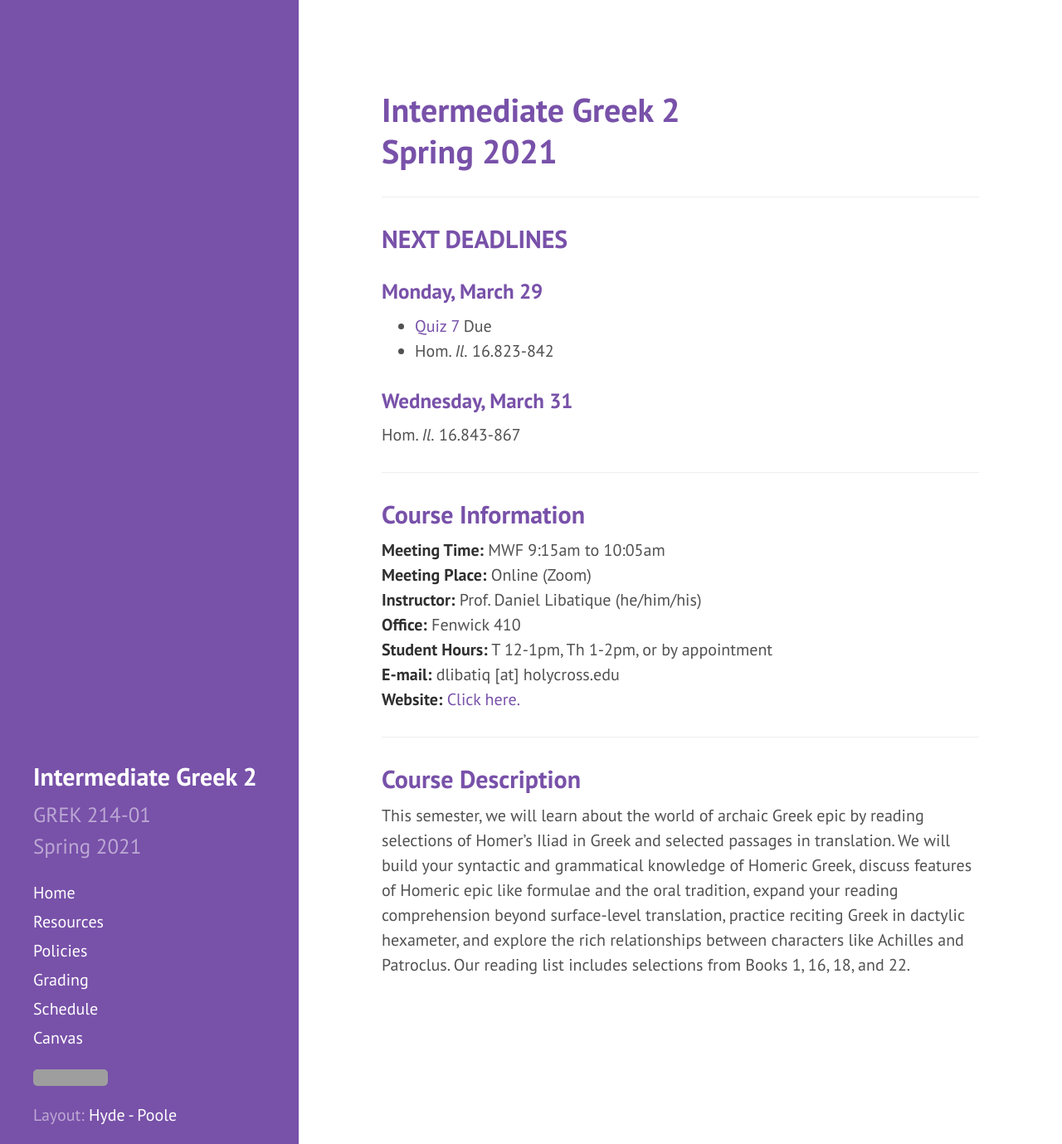
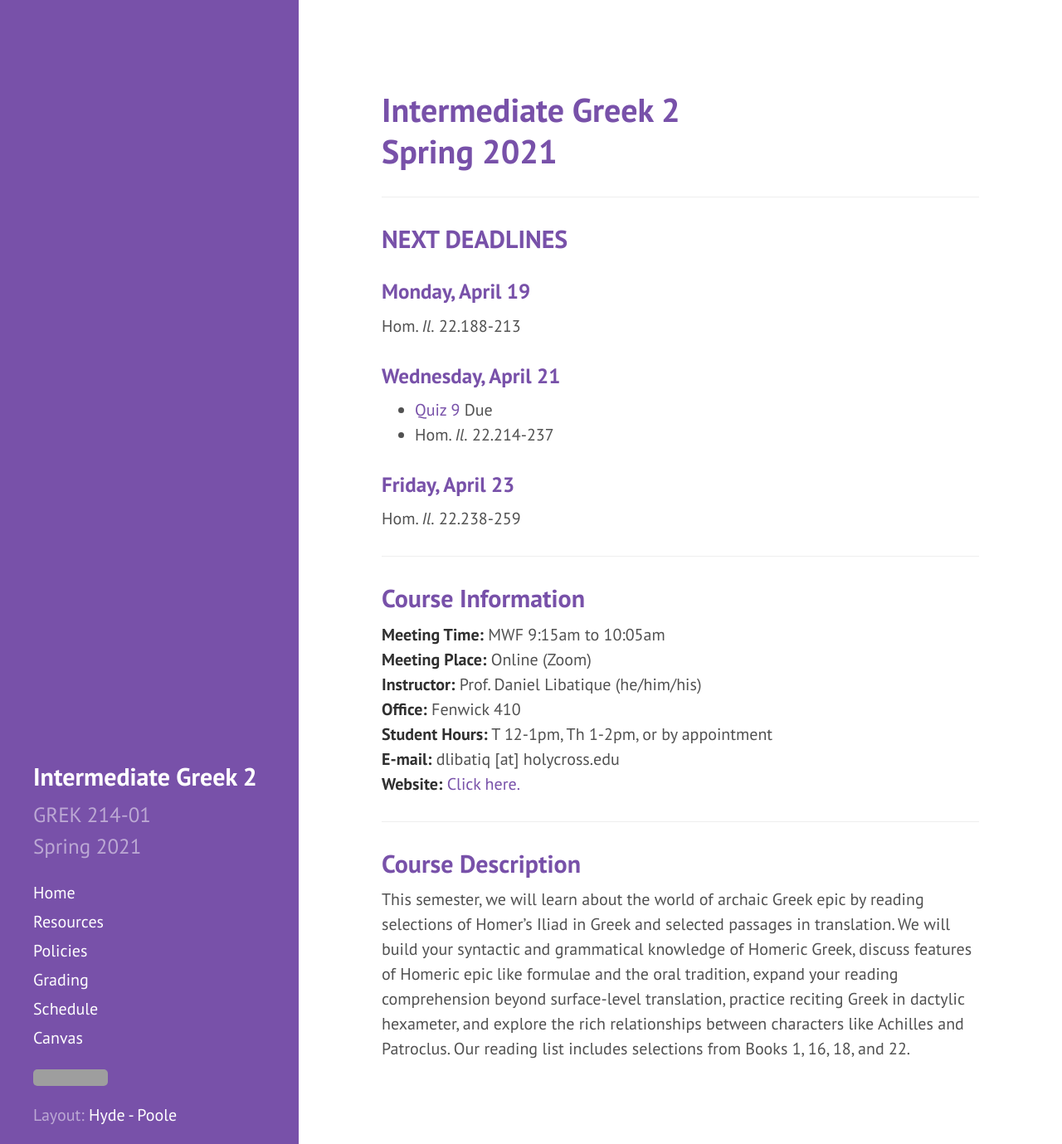
Before and after one commit to DLibatique/GREK214-S21, a Jekyll site: the page built from _pages/index.md, in a window 1280 px wide and 1379 px high. Shown: the whole window at 83% size. Built offline with Jekyll 4.4.1, drawn with Linux system fonts in a browser that asks for light colours; grey boxes are pictures that could not be loaded.

Commit message:
updated homepage

```diff
--- a/_pages/index.md
+++ b/_pages/index.md
@@ -10,12 +10,15 @@ permalink: /
 
 ## NEXT DEADLINES
 
-### Monday, March 29
-* [Quiz 7](https://hc.instructure.com/courses/2941/assignments/31069) Due
-* Hom. *Il.* 16.823-842
+### Monday, April 19
+Hom. *Il.* 22.188-213
 
-### Wednesday, March 31
-Hom. *Il.* 16.843-867
+### Wednesday, April 21
+* [Quiz 9](https://hc.instructure.com/courses/2941/assignments/31072) Due
+* Hom. *Il.* 22.214-237
+
+### Friday, April 23
+Hom. *Il.* 22.238-259
 
 ***
 
```
